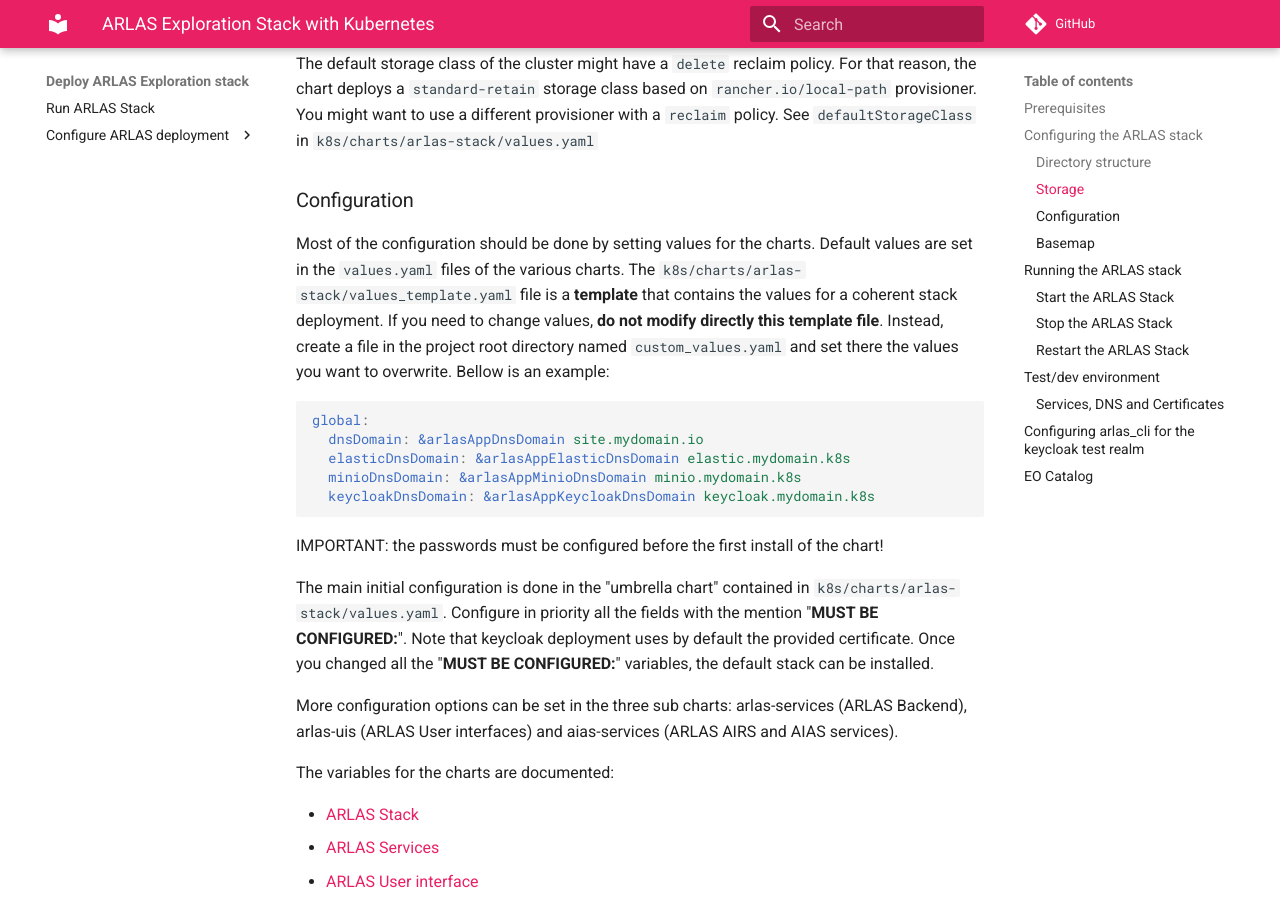
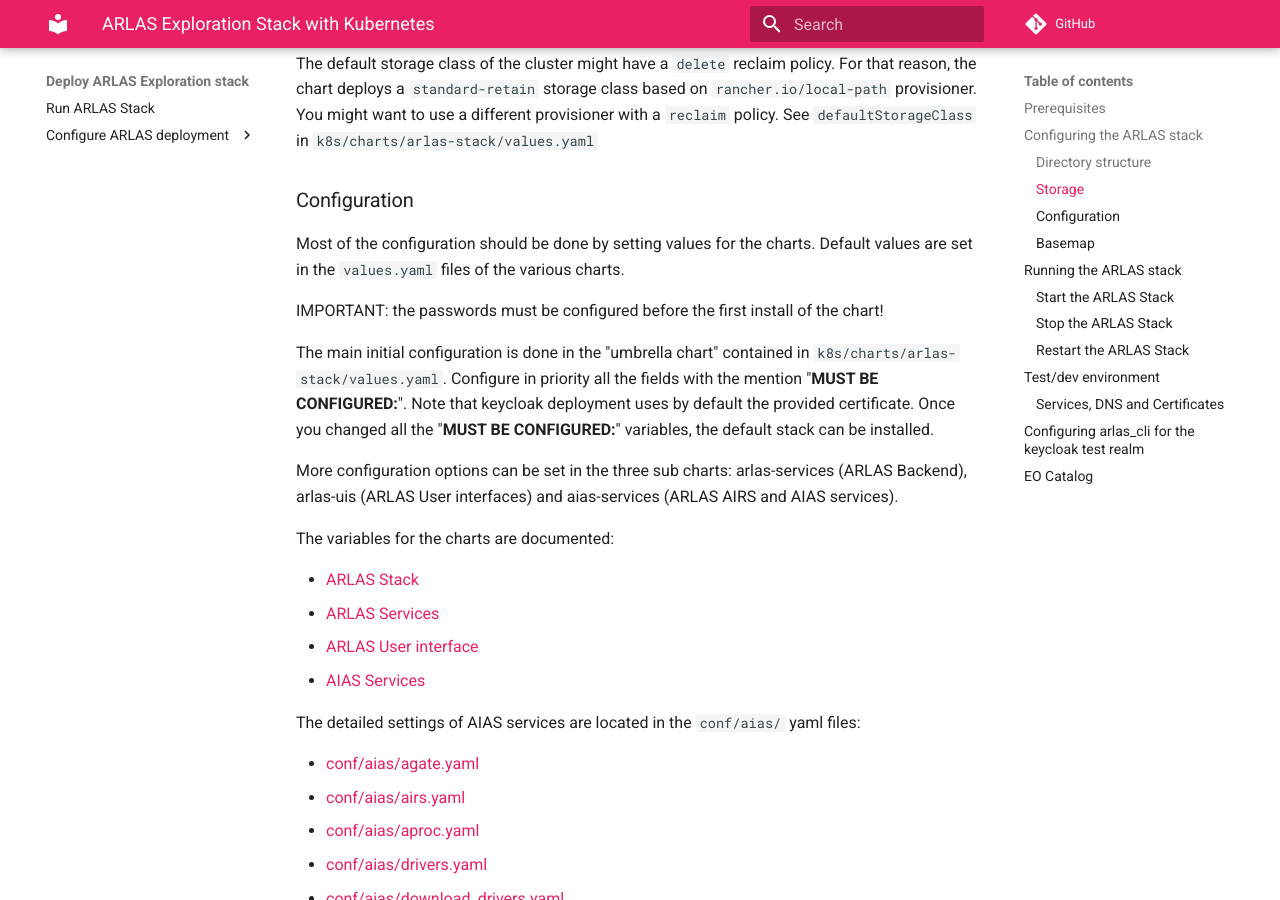
Before and after one commit to gisaia/ARLAS-Exploration-stack, an MkDocs documentation site: the page built from docs/docs/arlas_exploration_stack_helm.md, in a window 1280 px wide and 900 px high, scrolled down 1423 px. Built offline with MkDocs 1.6.1 and Material for MkDocs 9.7.7, drawn with Linux system fonts in a browser that asks for light colours; comment, search, counter and statistics services are not loaded; some of the changed text lies outside the part shown.

Commit message:
remove unused custom values

````diff
--- a/docs/docs/arlas_exploration_stack_helm.md
+++ b/docs/docs/arlas_exploration_stack_helm.md
@@ -56,15 +56,7 @@ The default storage class of the cluster might have a `delete` reclaim policy. F
 
 ### Configuration
 
-Most of the configuration should be done by setting values for the charts. Default values are set in the `values.yaml` files of the various charts. The `k8s/charts/arlas-stack/values_template.yaml` file is a __template__ that contains the values for a coherent stack deployment. If you need to change values, __do not modify directly this template file__. Instead, create a file in the project root directory named `custom_values.yaml` and set there the values you want to overwrite. Bellow is an example:
-
-```yaml
-global:
-  dnsDomain: &arlasAppDnsDomain site.mydomain.io
-  elasticDnsDomain: &arlasAppElasticDnsDomain elastic.mydomain.k8s
-  minioDnsDomain: &arlasAppMinioDnsDomain minio.mydomain.k8s
-  keycloakDnsDomain: &arlasAppKeycloakDnsDomain keycloak.mydomain.k8s
-```
+Most of the configuration should be done by setting values for the charts. Default values are set in the `values.yaml` files of the various charts.
 
 IMPORTANT: the passwords must be configured before the first install of the chart!
 
@@ -144,8 +136,6 @@ Four services are exposed with an ingress:
 - `apisix`, which serves ARLAS and AIAS, default DNS is `site.arlas.k8s`
 - `minio`, which serves as the object store, default DNS is `minio.arlas.k8s`
 
-These DNS names can be changed in `custom_values.yaml` with the model in `k8s/charts/arlas-stack/values.yaml`.
-
 In a test environment, you will need to link the ingress external IP with the domain names of the services. You can for instance add them in /etc/hosts:
 
 ```
````
Also changed, not shown: 1 other file.
